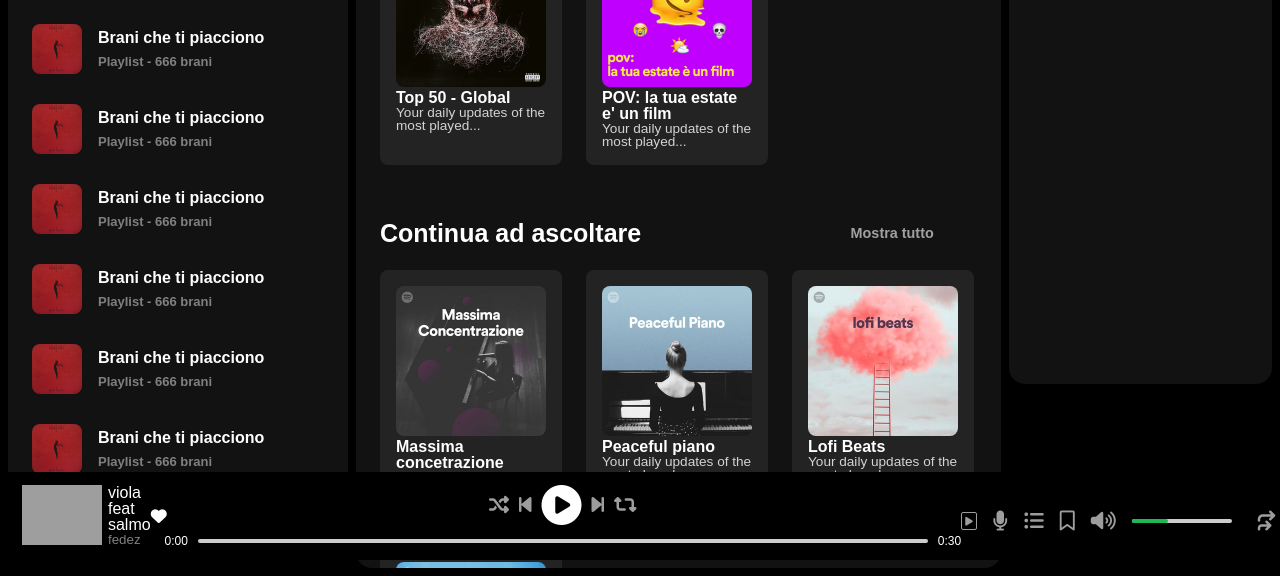
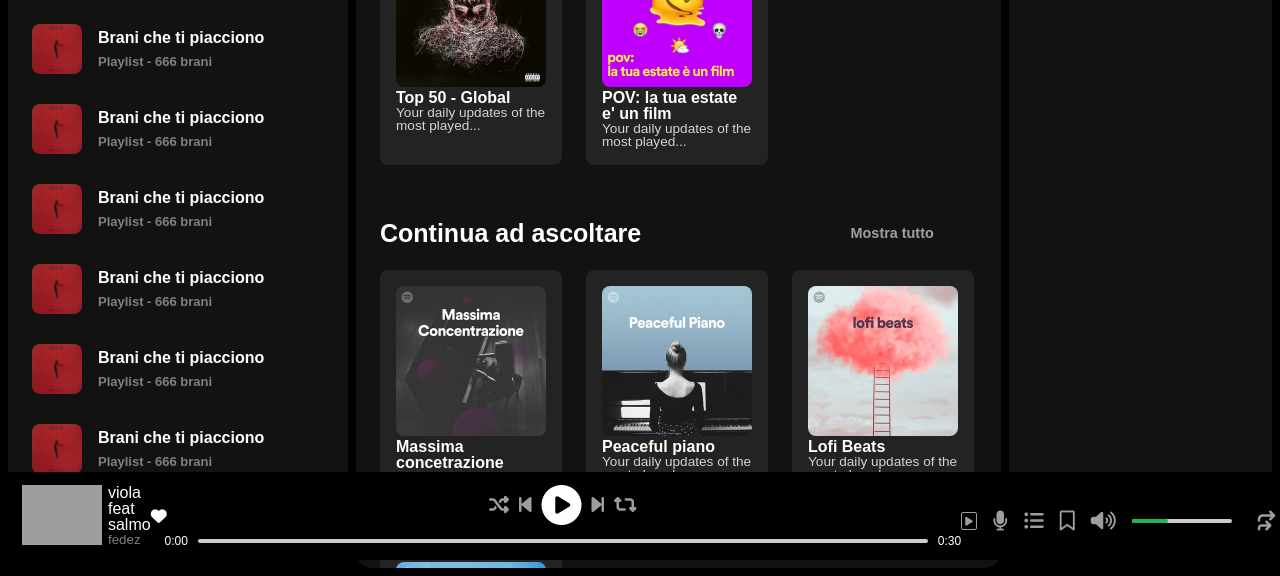
Before and after one commit to FedericoPecoraro/buildWeek2Team4spotify, a website: page homepage.html in a window 1280 px wide. Shown: the part 240-816 px from the top of the page. Drawn offline with Linux system fonts and the light colour scheme; grey boxes are pictures that could not be loaded.

Commit message:
piccole modifiche

```diff
--- a/scss/partials/homepage.scss
+++ b/scss/partials/homepage.scss
@@ -39,6 +39,7 @@
 .img-profile-hp{
   border-radius: 50%;
   margin-top: 2.5px;
+  margin-right: 20px;
 }
 .nav-button-hp {
   font-weight: bold;
@@ -54,7 +55,7 @@
 
 /* width */
 .main-content::-webkit-scrollbar {
-  width: 10px;
+  width: 0;
   position: absolute;
   z-index: 100;
 }
@@ -567,6 +568,13 @@
 .vol-bar::-webkit-slider-thumb {
   appearance: none;
 }
+.friend{
+  background-color: #121212;
+  border-radius: 1rem;
+  height: 91%;
+  padding: 0 0.5rem;
+  overflow: scroll;
+}
 .friends {
   display: flex;
   align-items: baseline;
```
Also changed, not shown: css/style.css, 1 other file.
